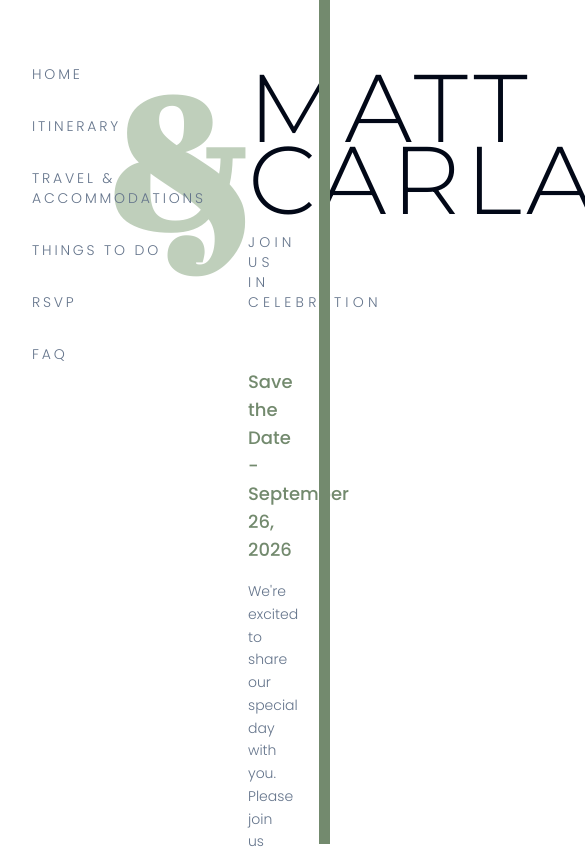
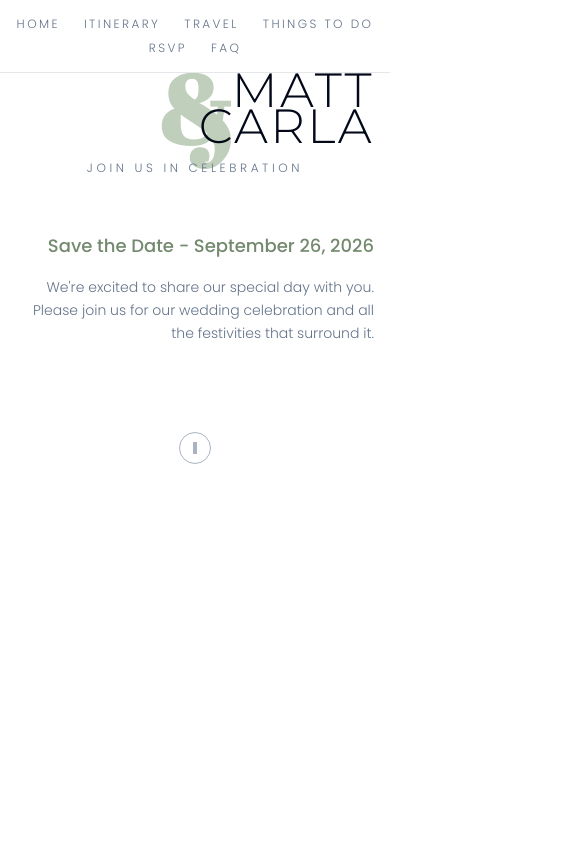
Before and after one commit to theplaylabs/layered-sticky-canvas, a React (Vite) app: page / in a window 390 px wide. Shown: the top 849 px of the page, 585 px wide, since content can reach past the window. Built offline with nearby package versions, Linux system fonts and the light colour scheme.

Commit message:
Fix: Make nav and hero section responsive
Make the navigation bar and the hero section responsive for mobile devices.

```diff
--- a/src/components/ContentSection.tsx
+++ b/src/components/ContentSection.tsx
@@ -47,15 +47,7 @@ const ContentSection: React.FC<ContentSectionProps> = ({
       )}
 
       {/* Content Container */}
-      <div
-        className="relative z-10 py-16"
-        style={{
-          marginLeft: '232px',  // nav width (192px) + gap (40px) - 10px more breathing room for nav
-          marginRight: '122px', // green bar area (72px) + gap (20px) + extra margin (30px) - 10px closer to green bar
-          paddingLeft: '16px',
-          paddingRight: '16px'
-        }}
-      >
+      <div className="relative z-10 py-16 px-4 md:px-16 md:ml-[232px] md:mr-[122px]">
         {children}
       </div>
     </section>
--- a/src/components/Layout.tsx
+++ b/src/components/Layout.tsx
@@ -7,8 +7,34 @@ interface LayoutProps {
 const Layout: React.FC<LayoutProps> = ({ children }) => {
   return (
     <div className="min-h-screen w-full relative">
-      {/* Left Sticky Navigation */}
-      <nav className="fixed left-0 top-0 h-full w-48 z-50 flex flex-col justify-start pt-16 px-8">
+      {/* Mobile Navigation - Top Bar */}
+      <nav className="md:hidden fixed top-0 left-0 right-0 z-50 bg-white/95 backdrop-blur-sm border-b border-gray-200">
+        <div className="flex justify-center py-4">
+          <div className="flex flex-wrap justify-center gap-x-6 gap-y-2 px-4">
+            <a href="#home" className="text-xs font-primary font-light tracking-[0.2em] text-muted-foreground hover:text-primary cursor-pointer transition-colors uppercase">
+              Home
+            </a>
+            <a href="#schedule" className="text-xs font-primary font-light tracking-[0.2em] text-muted-foreground hover:text-primary cursor-pointer transition-colors uppercase">
+              Itinerary
+            </a>
+            <a href="#travel" className="text-xs font-primary font-light tracking-[0.2em] text-muted-foreground hover:text-primary cursor-pointer transition-colors uppercase">
+              Travel
+            </a>
+            <a href="#things-to-do" className="text-xs font-primary font-light tracking-[0.2em] text-muted-foreground hover:text-primary cursor-pointer transition-colors uppercase">
+              Things to Do
+            </a>
+            <a href="#rsvp" className="text-xs font-primary font-light tracking-[0.2em] text-muted-foreground hover:text-primary cursor-pointer transition-colors uppercase">
+              RSVP
+            </a>
+            <a href="#faq" className="text-xs font-primary font-light tracking-[0.2em] text-muted-foreground hover:text-primary cursor-pointer transition-colors uppercase">
+              FAQ
+            </a>
+          </div>
+        </div>
+      </nav>
+
+      {/* Desktop Navigation - Left Sidebar */}
+      <nav className="hidden md:flex fixed left-0 top-0 h-full w-48 z-50 flex-col justify-start pt-16 px-8">
         <div className="flex flex-col space-y-8">
           {/* Navigation Items */}
           <a href="#home" className="text-sm font-primary font-light tracking-[0.2em] text-muted-foreground hover:text-primary cursor-pointer transition-colors uppercase">
@@ -32,11 +58,11 @@ const Layout: React.FC<LayoutProps> = ({ children }) => {
         </div>
       </nav>
 
-      {/* Right Sticky Green Bar */}
-      <div className="fixed right-[60px] top-0 h-full w-[10.8px] z-50" style={{ backgroundColor: '#738a6e' }}></div>
+      {/* Right Sticky Green Bar - Desktop Only */}
+      <div className="hidden md:block fixed right-[60px] top-0 h-full w-[10.8px] z-50" style={{ backgroundColor: '#738a6e' }}></div>
 
       {/* Main Content Area */}
-      <main className="w-full">
+      <main className="w-full md:ml-0">
         {children}
       </main>
     </div>
--- a/src/pages/Index.tsx
+++ b/src/pages/Index.tsx
@@ -31,31 +31,31 @@ const Index = () => {
         backgroundColor="hsl(var(--background))"
         className="min-h-screen"
       >
-        <div className="text-right space-y-6">
+        <div className="text-right md:text-right text-center space-y-6">
           <div className="space-y-2 relative">
             {/* Large green ampersand background */}
-            <div className="absolute inset-0 flex items-center justify-end" style={{ marginTop: '-60px' }}>
-              <span className="text-[11.34rem] font-accent font-bold select-none" style={{ color: '#bfcfbb' }}>&</span>
+            <div className="absolute inset-0 flex items-center justify-center md:justify-end -mt-8 md:-mt-16">
+              <span className="text-[6rem] md:text-[11.34rem] font-accent font-bold select-none" style={{ color: '#bfcfbb' }}>&</span>
             </div>
 
             {/* Names layered on top */}
-            <div className="relative z-10" style={{ marginRight: '55px' }}>
-              <h1 className="text-8xl font-secondary font-light tracking-wider text-foreground leading-[0.75]">
+            <div className="relative z-10" style={{ marginRight: '0px' }}>
+              <h1 className="text-5xl md:text-8xl font-secondary font-light tracking-wider text-foreground leading-[0.75]">
                 MATT
               </h1>
-              <h2 className="text-8xl font-secondary font-light tracking-wider text-foreground leading-[0.75]">
+              <h2 className="text-5xl md:text-8xl font-secondary font-light tracking-wider text-foreground leading-[0.75]">
                 CARLA
               </h2>
             </div>
 
-            <div className="text-right relative z-10" style={{ marginRight: '55px' }}>
-              <p className="text-sm font-primary font-light tracking-[0.3em] text-muted-foreground uppercase mt-4">
+            <div className="text-center md:text-right relative z-10" style={{ marginRight: '0px' }}>
+              <p className="text-xs md:text-sm font-primary font-light tracking-[0.3em] text-muted-foreground uppercase mt-4">
                 Join us in celebration
               </p>
             </div>
           </div>
 
-          <div className="max-w-md ml-auto space-y-4 pt-8">
+          <div className="max-w-md mx-auto md:ml-auto space-y-4 pt-8">
             <h3 className="text-lg font-primary font-medium" style={{ color: '#738a6e' }}>
               Save the Date - September 26, 2026
             </h3>
@@ -66,7 +66,7 @@ const Index = () => {
           </div>
 
           {/* Scroll indicator */}
-          <div className="pt-16 flex justify-end">
+          <div className="pt-16 flex justify-center md:justify-end">
             <div className="w-8 h-8 border border-muted-foreground rounded-full flex items-center justify-center animate-pulse">
               <div className="w-1 h-3 bg-muted-foreground"></div>
             </div>
```
